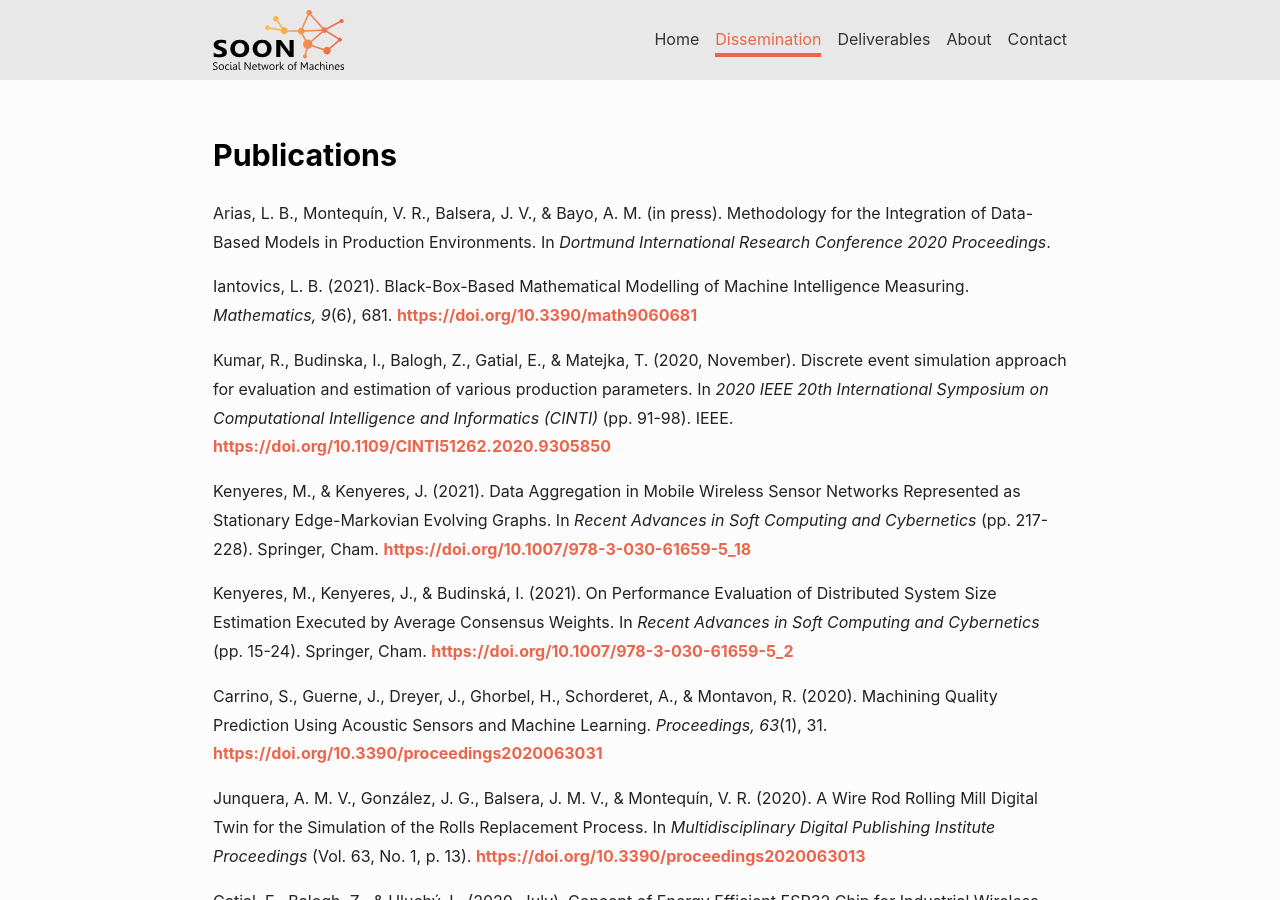
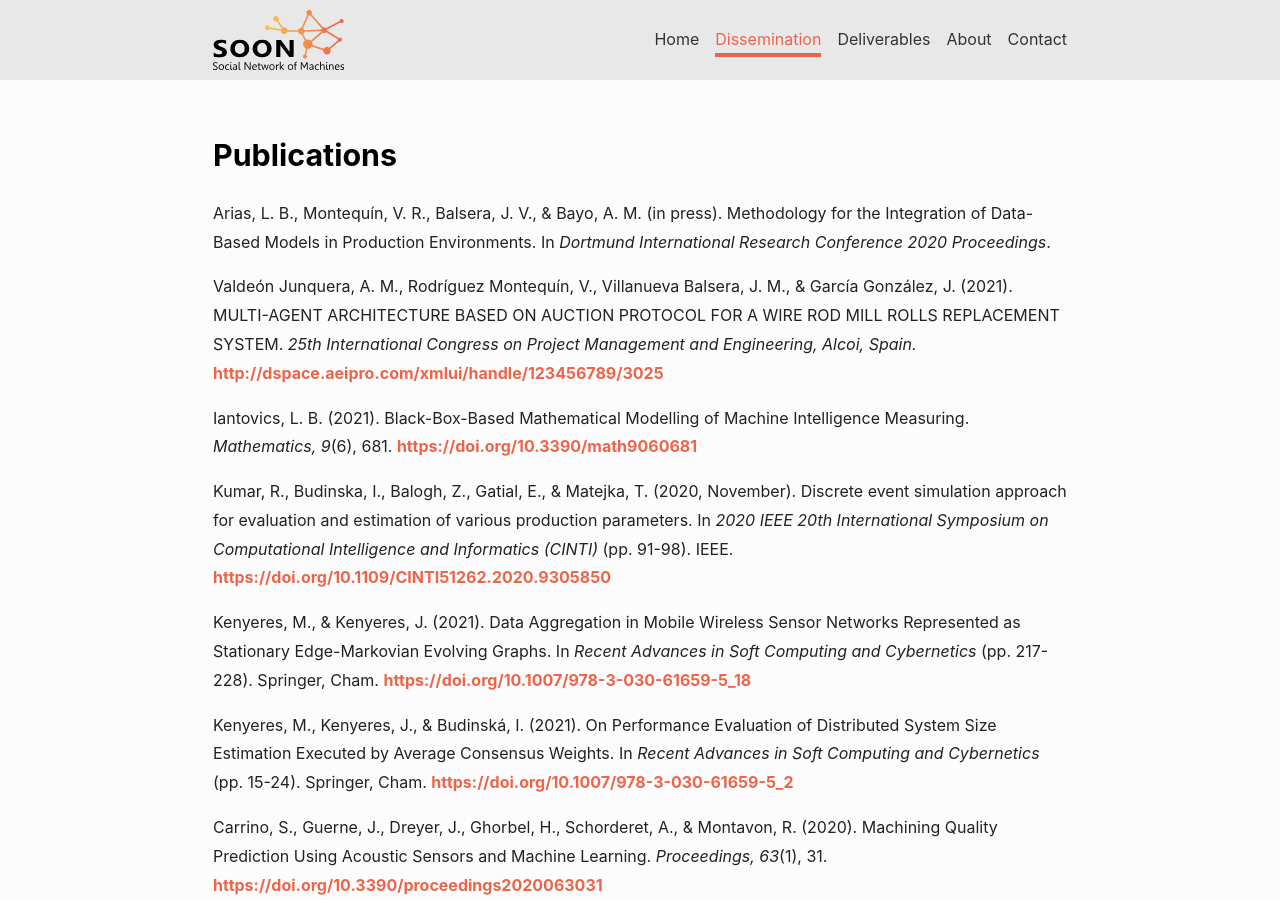
Before and after one commit to soon-project/soon-project.github.io, a Jekyll site: the page built from dissemination.html, in a window 1280 px wide and 900 px high. Built offline with Jekyll 4.4.1, drawn with Linux system fonts in a browser that asks for light colours; nearby versions of some CDN libraries.

Commit message:
Add new publication

```diff
--- a/dissemination.html
+++ b/dissemination.html
@@ -8,6 +8,9 @@ layout: article
 
 <!-- In press -->
 <p>Arias, L. B., Montequín, V. R., Balsera, J. V., & Bayo, A. M. (in press). Methodology for the Integration of Data-Based Models in Production Environments. In <i>Dortmund International Research Conference 2020 Proceedings</i>.</p>
+
+<!-- First Online: 11 November 2021 -->
+<p>Valdeón Junquera, A. M., Rodríguez Montequín, V., Villanueva Balsera, J. M., & García González, J. (2021). MULTI-AGENT ARCHITECTURE BASED ON AUCTION PROTOCOL FOR A WIRE ROD MILL ROLLS REPLACEMENT SYSTEM. <i>25th International Congress on Project Management and Engineering, Alcoi, Spain.</i> <a href="http://dspace.aeipro.com/xmlui/handle/123456789/3025">http://dspace.aeipro.com/xmlui/handle/123456789/3025</a></p>
 
 <!-- Published: 22 March 2021 -->
 <p>Iantovics, L. B. (2021). Black-Box-Based Mathematical Modelling of Machine Intelligence Measuring. <i>Mathematics, 9</i>(6), 681. <a href="https://doi.org/10.3390/math9060681">https://doi.org/10.3390/math9060681</a></p>
```
